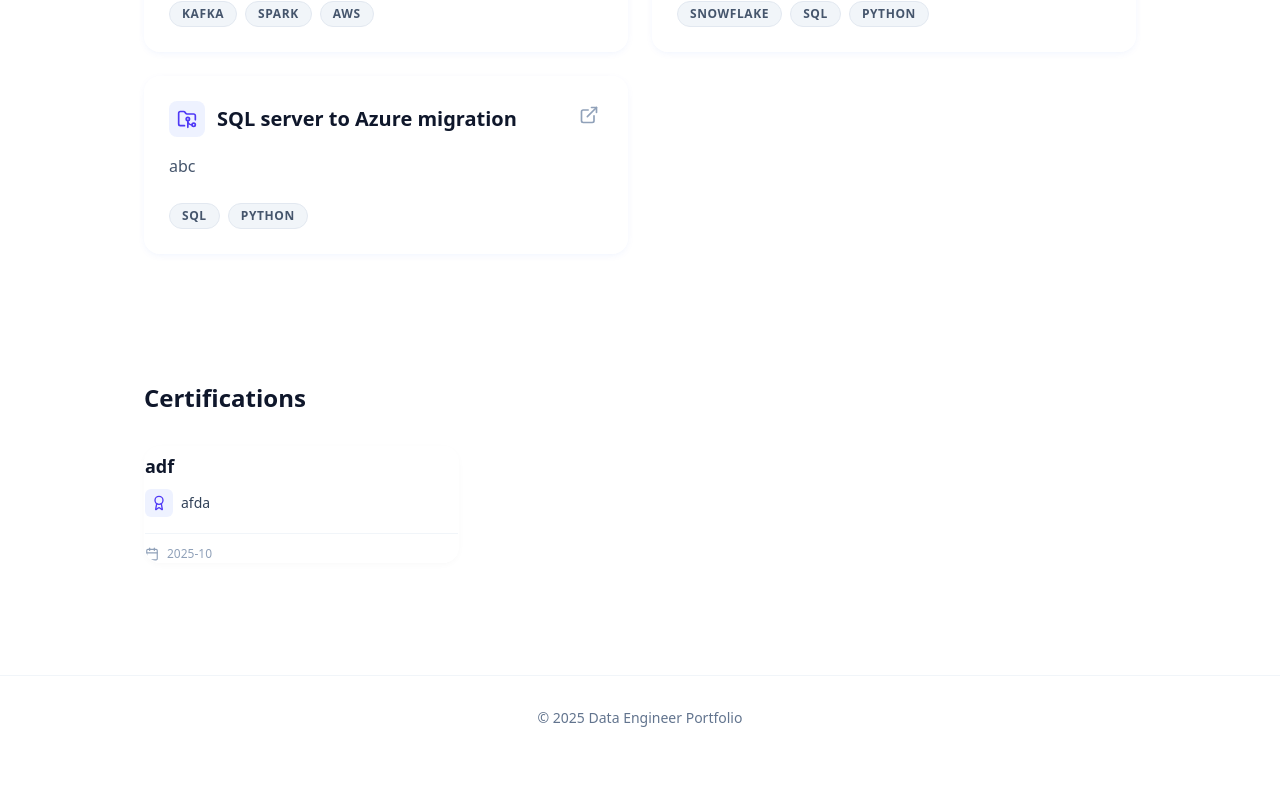
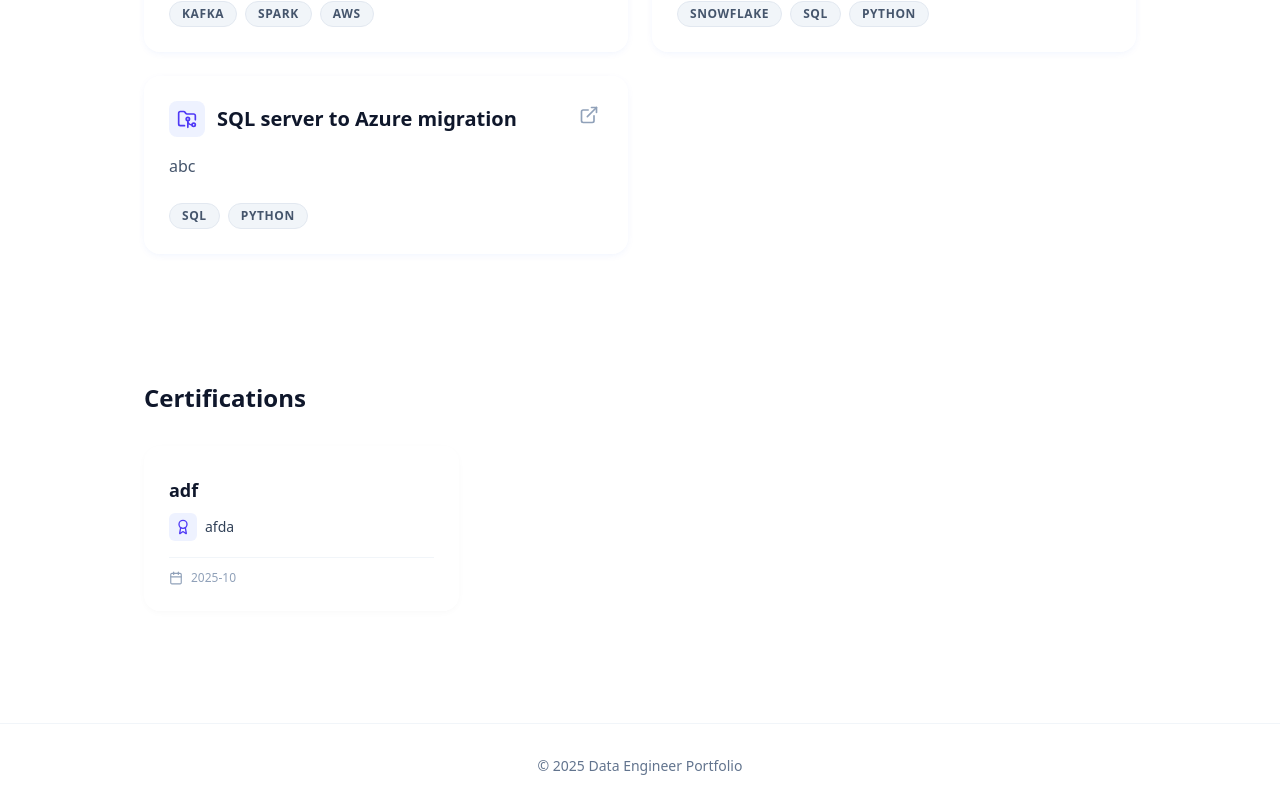
Before and after one commit to Vishesh-1/Portfolio, a Next.js app: page / in a window 1280 px wide. Shown: the part 1249-2057 px from the top of the page. Before the commit the page ends 2009 px from the top, so only its background shows below. Built offline with nearby package versions, Linux system fonts and the light colour scheme.

Commit message:
Fix layout and padding issues in CertificationCard

```diff
--- a/components/CertificationCard.tsx
+++ b/components/CertificationCard.tsx
@@ -9,7 +9,7 @@ interface CertificationCardProps {
 
 export default function CertificationCard({ certification }: CertificationCardProps) {
   return (
-    <div className="group bg-white/70 backdrop-blur-sm border border-white/50 rounded-2xl shadow-[0_2px_10px_-3px_rgba(0,0,0,0.05)] hover:shadow-xl hover:-translate-y-1 transition-all duration-300 flex flex-col overflow-hidden">
+    <div className="group bg-white/70 backdrop-blur-sm border border-white/50 rounded-2xl p-6 shadow-[0_2px_10px_-3px_rgba(0,0,0,0.05)] hover:shadow-xl hover:-translate-y-1 transition-all duration-300 flex flex-col overflow-hidden">
       {certification.image && (
         <div className="relative h-48 w-full -mx-6 -mt-6 mb-6 bg-slate-100 overflow-hidden">
           <Image
@@ -20,9 +20,9 @@ export default function CertificationCard({ certification }: CertificationCardPr
           />
         </div>
       )}
-      <div className={!certification.image ? "pt-2" : ""}>
+      <div className={`flex flex-col h-full ${!certification.image ? "pt-2" : ""}`}>
         <div className="flex justify-between items-start mb-3">
-          <h3 className="text-lg font-bold text-slate-900 leading-tight group-hover:text-indigo-600 transition-colors">
+          <h3 className="text-lg font-bold text-slate-900 leading-tight group-hover:text-indigo-600 transition-colors pr-4">
             {certification.title}
           </h3>
           {certification.link && (
@@ -37,14 +37,14 @@ export default function CertificationCard({ certification }: CertificationCardPr
         </div>
 
         <div className="flex items-center gap-2 text-slate-700 mb-4">
-          <div className="p-1.5 bg-indigo-50 text-indigo-600 rounded-md">
+          <div className="p-1.5 bg-indigo-50 text-indigo-600 rounded-md flex-shrink-0">
             <Award size={16} />
           </div>
           <span className="font-medium text-sm">{certification.issuer}</span>
         </div>
 
         <div className="flex items-center gap-2 text-slate-400 text-xs mt-auto border-t border-slate-100 pt-3">
-          <Calendar size={14} />
+          <Calendar size={14} className="flex-shrink-0" />
           <span>{certification.date}</span>
         </div>
       </div>
```
